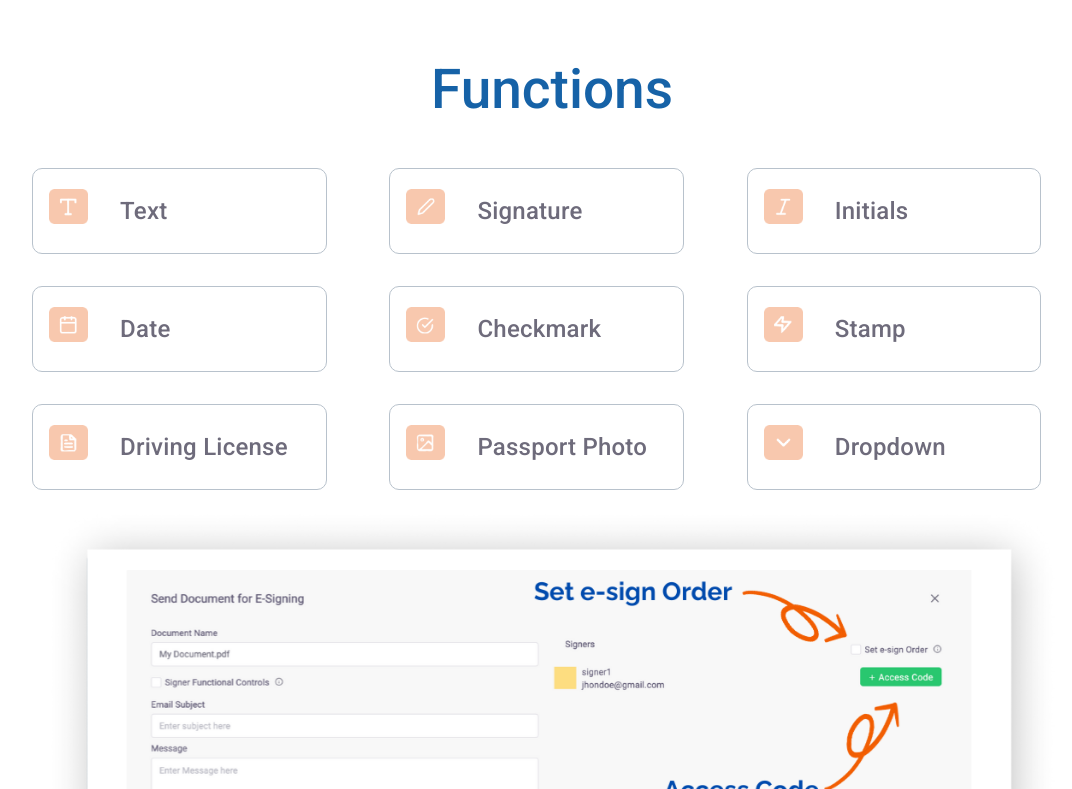
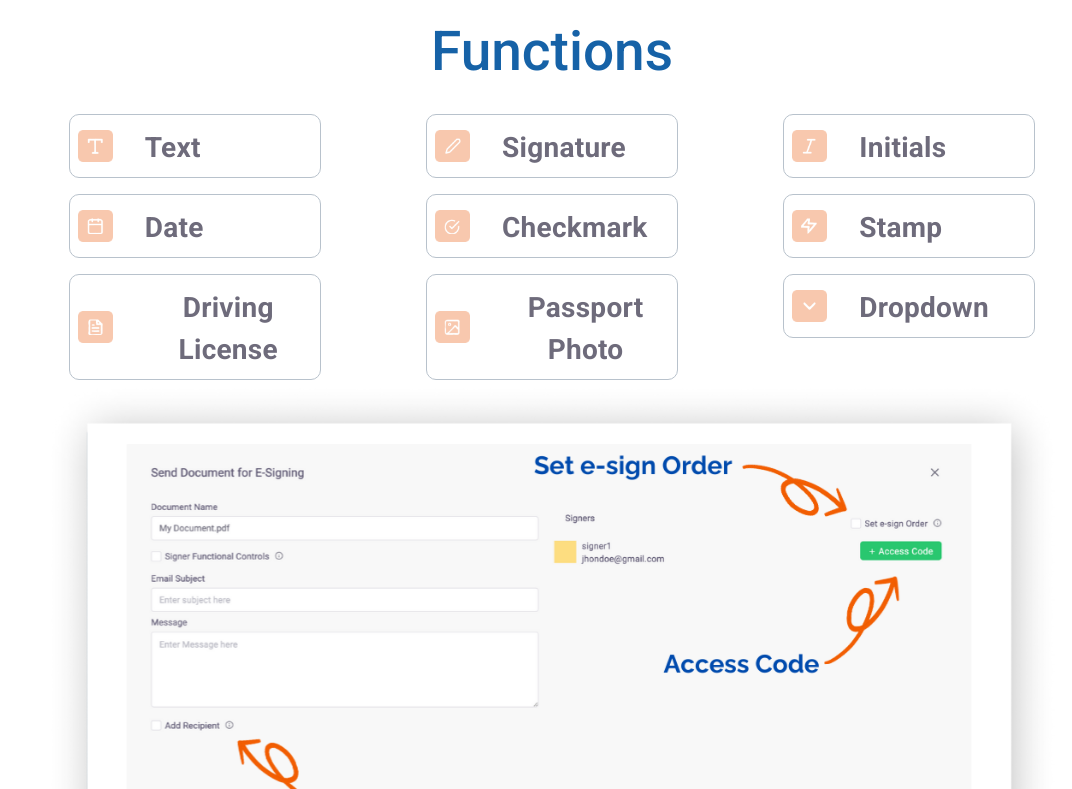
Before and after one commit to developer1Mtechub/Requiredsign_Website, a React (Create React App) app: page /features in a window 1280 px wide. Shown: the part 1511-2300 px from the top of the page, without its empty margins (88-1160 px from the left). Built offline with nearby package versions, Linux system fonts and the light colour scheme.

Commit message:
final commit

```diff
--- a/src/components/aboutus/map.jsx
+++ b/src/components/aboutus/map.jsx
@@ -11,11 +11,11 @@ function Map() {
             <Box pt={5} pb={5}>
                 <Box pl={{ xs: 5, md: 13 }} pr={{ xs: 5, md: 13 }}>
                     <Stack direction="column" spacing={4}>
-                        <Typography variant="paragraph" sx={{ alignSelf: "center", fontFamily: "Roboto", lineHeight: "35px" }} fontWeight="medium" fontSize={{ xs: "15px", md: "30px" }} color="#6E6B7B">
+                        <Typography variant="paragraph" sx={{ alignSelf: "center", fontFamily: "Roboto", lineHeight: "35px" }} fontWeight="medium" fontSize={{ xs: "15px", md: "33px" }} color="#6E6B7B">
                             Clients can be hosted  <span style={{ fontWeight: "bold", color: "#1662A7", textTransform: "capitalize" }}>ON-PREMISE</span> or on <span style={{ fontWeight: "bold", color: "#1662A7", textTransform: "capitalize" }}>OUR CLOUD SERVERS</span> located in
                         </Typography>
 
-                        <Typography variant="paragraph" sx={{ alignSelf: "center", fontFamily: "Roboto", lineHeight: "35px" }} fontWeight="bold" fontSize={{ xs: "15px", md: "43px" }} color="#25B2E8">
+                        <Typography variant="paragraph" sx={{ alignSelf: "center", fontFamily: "Roboto", lineHeight: "35px" }} fontWeight="bold" fontSize={{ xs: "15px", md: "53px" }} color="#25B2E8">
                             US, CAN, LATIN, UK, EU, ASIAN and OTHER REGIONS
                         </Typography>
 
--- a/src/components/features/functions.jsx
+++ b/src/components/features/functions.jsx
@@ -45,18 +45,18 @@ function Functions() {
                             </Typography>
                         </Grid>
 
-                        <Grid xs={12} md={4} p={2}>
-                            <Card
+                        <Grid xs={12} md={4} align="center">
+                            <Box
                                 sx={{
                                     boxShadow: "none",
-                                    width: "90%",
+                                    width: "70%",
                                     borderRadius: "10px",
                                     // backgroundColor: "#F3F4F6",
-                                    border: "1px solid #B8C2CC"
+                                    border: "1px solid #B8C2CC",
+                                    padding: "0px"
                                 }}
                             >
-                                <CardContent>
-                                    <Stack direction="row" spacing={4}>
+                                <Stack direction="row" p={1} spacing={4}>
                                     <Box
                                         component="img"
                                         src={text}
@@ -64,10 +64,10 @@ function Functions() {
                                     />
                                     <Typography
                                         sx={{
-                                                pt: 1,
+                                            pt: 0.5,
                                             fontFamily: "Roboto",
-                                                fontWeight: "medium",
-                                                fontSize: { xs: "14px", md: "24px" },
+                                            fontWeight: "bold",
+                                            fontSize: { xs: "14px", md: "28px" },
                                             color: "#6E6B7B",
                                             transition: "color 0.3s ease, text-align 0.3s ease",
                                             textAlign: "center", // Default text alignment
@@ -76,22 +76,21 @@ function Functions() {
                                         Text
                                     </Typography>
                                 </Stack>
-                                </CardContent>
-                            </Card>
+                            </Box>
                         </Grid>
 
-                        <Grid xs={12} md={4} p={2}>
-                            <Card
+                        <Grid xs={12} md={4} align="center">
+                            <Box
                                 sx={{
                                     boxShadow: "none",
-                                    width: "90%",
+                                    width: "70%",
                                     borderRadius: "10px",
                                     // backgroundColor: "#F3F4F6",
-                                    border: "1px solid #B8C2CC"
+                                    border: "1px solid #B8C2CC",
+                                    padding: "0px"
                                 }}
                             >
-                                <CardContent>
-                                    <Stack direction="row" spacing={4}>
+                                <Stack direction="row" p={1} spacing={4}>
                                     <Box
                                         component="img"
                                         src={signature}
@@ -99,10 +98,10 @@ function Functions() {
                                     />
                                     <Typography
                                         sx={{
-                                                pt: 1,
+                                            pt: 0.5,
                                             fontFamily: "Roboto",
-                                                fontWeight: "medium",
-                                                fontSize: { xs: "14px", md: "24px" },
+                                            fontWeight: "bold",
+                                            fontSize: { xs: "14px", md: "28px" },
                                             color: "#6E6B7B",
                                             transition: "color 0.3s ease, text-align 0.3s ease",
                                             textAlign: "center", // Default text alignment
@@ -111,22 +110,21 @@ function Functions() {
                                         Signature
                                     </Typography>
                                 </Stack>
-                                </CardContent>
-                            </Card>
+                            </Box>
                         </Grid>
 
-                        <Grid xs={12} md={4} p={2}>
-                            <Card
+                        <Grid xs={12} md={4} align="center">
+                            <Box
                                 sx={{
                                     boxShadow: "none",
-                                    width: "90%",
+                                    width: "70%",
                                     borderRadius: "10px",
                                     // backgroundColor: "#F3F4F6",
-                                    border: "1px solid #B8C2CC"
+                                    border: "1px solid #B8C2CC",
+                                    padding: "0px"
                                 }}
                             >
-                                <CardContent>
-                                    <Stack direction="row" spacing={4}>
+                                <Stack direction="row" p={1} spacing={4}>
                                     <Box
                                         component="img"
                                         src={initials}
@@ -134,10 +132,10 @@ function Functions() {
                                     />
                                     <Typography
                                         sx={{
-                                                pt: 1,
+                                            pt: 0.5,
                                             fontFamily: "Roboto",
-                                                fontWeight: "medium",
-                                                fontSize: { xs: "14px", md: "24px" },
+                                            fontWeight: "bold",
+                                            fontSize: { xs: "14px", md: "28px" },
                                             color: "#6E6B7B",
                                             transition: "color 0.3s ease, text-align 0.3s ease",
                                             textAlign: "center", // Default text alignment
@@ -146,22 +144,21 @@ function Functions() {
                                         Initials
                                     </Typography>
                                 </Stack>
-                                </CardContent>
-                            </Card>
+                            </Box>
                         </Grid>
 
-                        <Grid xs={12} md={4} p={2}>
-                            <Card
+                        <Grid xs={12} md={4} align="center" pt={2}>
+                            <Box
                                 sx={{
                                     boxShadow: "none",
-                                    width: "90%",
+                                    width: "70%",
                                     borderRadius: "10px",
                                     // backgroundColor: "#F3F4F6",
-                                    border: "1px solid #B8C2CC"
+                                    border: "1px solid #B8C2CC",
+                                    padding: "0px"
                                 }}
                             >
-                                <CardContent>
-                                    <Stack direction="row" spacing={4}>
+                                <Stack direction="row" p={1} spacing={4}>
                                     <Box
                                         component="img"
                                         src={date}
@@ -169,10 +166,10 @@ function Functions() {
                                     />
                                     <Typography
                                         sx={{
-                                                pt: 1,
+                                            pt: 0.5,
                                             fontFamily: "Roboto",
-                                                fontWeight: "medium",
-                                                fontSize: { xs: "14px", md: "24px" },
+                                            fontWeight: "bold",
+                                            fontSize: { xs: "14px", md: "28px" },
                                             color: "#6E6B7B",
                                             transition: "color 0.3s ease, text-align 0.3s ease",
                                             textAlign: "center", // Default text alignment
@@ -181,22 +178,21 @@ function Functions() {
                                         Date
                                     </Typography>
                                 </Stack>
-                                </CardContent>
-                            </Card>
+                            </Box>
                         </Grid>
 
-                        <Grid xs={12} md={4} p={2}>
-                            <Card
+                        <Grid xs={12} md={4} align="center" pt={2}>
+                            <Box
                                 sx={{
                                     boxShadow: "none",
-                                    width: "90%",
+                                    width: "70%",
                                     borderRadius: "10px",
                                     // backgroundColor: "#F3F4F6",
-                                    border: "1px solid #B8C2CC"
+                                    border: "1px solid #B8C2CC",
+                                    padding: "0px"
                                 }}
                             >
-                                <CardContent>
-                                    <Stack direction="row" spacing={4}>
+                                <Stack direction="row" p={1} spacing={4}>
                                     <Box
                                         component="img"
                                         src={checkmark}
@@ -204,10 +200,10 @@ function Functions() {
                                     />
                                     <Typography
                                         sx={{
-                                                pt: 1,
+                                            pt: 0.5,
                                             fontFamily: "Roboto",
-                                                fontWeight: "medium",
-                                                fontSize: { xs: "14px", md: "24px" },
+                                            fontWeight: "bold",
+                                            fontSize: { xs: "14px", md: "28px" },
                                             color: "#6E6B7B",
                                             transition: "color 0.3s ease, text-align 0.3s ease",
                                             textAlign: "center", // Default text alignment
@@ -216,22 +212,21 @@ function Functions() {
                                         Checkmark
                                     </Typography>
                                 </Stack>
-                                </CardContent>
-                            </Card>
+                            </Box>
                         </Grid>
 
-                        <Grid xs={12} md={4} p={2}>
-                            <Card
+                        <Grid xs={12} md={4} align="center" pt={2}>
+                            <Box
                                 sx={{
                                     boxShadow: "none",
-                                    width: "90%",
+                                    width: "70%",
                                     borderRadius: "10px",
                                     // backgroundColor: "#F3F4F6",
-                                    border: "1px solid #B8C2CC"
+                                    border: "1px solid #B8C2CC",
+                                    padding: "0px"
                                 }}
                             >
-                                <CardContent>
-                                    <Stack direction="row" spacing={4}>
+                                <Stack direction="row" p={1} spacing={4}>
                                     <Box
                                         component="img"
                                         src={stamp}
@@ -239,10 +234,10 @@ function Functions() {
                                     />
                                     <Typography
                                         sx={{
-                                                pt: 1,
+                                            pt: 0.5,
                                             fontFamily: "Roboto",
-                                                fontWeight: "medium",
-                                                fontSize: { xs: "14px", md: "24px" },
+                                            fontWeight: "bold",
+                                            fontSize: { xs: "14px", md: "28px" },
                                             color: "#6E6B7B",
                                             transition: "color 0.3s ease, text-align 0.3s ease",
                                             textAlign: "center", // Default text alignment
@@ -251,22 +246,21 @@ function Functions() {
                                         Stamp
                                     </Typography>
                                 </Stack>
-                                </CardContent>
-                            </Card>
+                            </Box>
                         </Grid>
 
-                        <Grid xs={12} md={4} p={2}>
-                            <Card
+                        <Grid xs={12} md={4} align="center" pt={2}>
+                            <Box
                                 sx={{
                                     boxShadow: "none",
-                                    width: "90%",
+                                    width: "70%",
                                     borderRadius: "10px",
                                     // backgroundColor: "#F3F4F6",
-                                    border: "1px solid #B8C2CC"
+                                    border: "1px solid #B8C2CC",
+                                    padding: "0px"
                                 }}
                             >
-                                <CardContent>
-                                    <Stack direction="row" spacing={4}>
+                                <Stack direction="row" p={1} spacing={4}>
                                     <Box
                                         component="img"
                                         src={driving_license}
@@ -274,10 +268,10 @@ function Functions() {
                                     />
                                     <Typography
                                         sx={{
-                                                pt: 1,
+                                            pt: 0.5,
                                             fontFamily: "Roboto",
-                                                fontWeight: "medium",
-                                                fontSize: { xs: "14px", md: "24px" },
+                                            fontWeight: "bold",
+                                            fontSize: { xs: "14px", md: "28px" },
                                             color: "#6E6B7B",
                                             transition: "color 0.3s ease, text-align 0.3s ease",
                                             textAlign: "center", // Default text alignment
@@ -286,22 +280,21 @@ function Functions() {
                                         Driving License
                                     </Typography>
                                 </Stack>
-                                </CardContent>
-                            </Card>
+                            </Box>
                         </Grid>
 
-                        <Grid xs={12} md={4} p={2}>
-                            <Card
+                        <Grid xs={12} md={4} align="center" pt={2}>
+                            <Box
                                 sx={{
                                     boxShadow: "none",
-                                    width: "90%",
+                                    width: "70%",
                                     borderRadius: "10px",
                                     // backgroundColor: "#F3F4F6",
-                                    border: "1px solid #B8C2CC"
+                                    border: "1px solid #B8C2CC",
+                                    padding: "0px"
                                 }}
                             >
-                                <CardContent>
-                                    <Stack direction="row" spacing={4}>
+                                <Stack direction="row" p={1} spacing={4}>
                                     <Box
                                         component="img"
                                         src={password_photo}
@@ -309,10 +302,10 @@ function Functions() {
                                     />
                                     <Typography
                                         sx={{
-                                                pt: 1,
+                                            pt: 0.5,
                                             fontFamily: "Roboto",
-                                                fontWeight: "medium",
-                                                fontSize: { xs: "14px", md: "24px" },
+                                            fontWeight: "bold",
+                                            fontSize: { xs: "14px", md: "28px" },
                                             color: "#6E6B7B",
                                             transition: "color 0.3s ease, text-align 0.3s ease",
                                             textAlign: "center", // Default text alignment
@@ -321,22 +314,21 @@ function Functions() {
                                         Passport Photo
                                     </Typography>
                                 </Stack>
-                                </CardContent>
-                            </Card>
+                            </Box>
                         </Grid>
 
-                        <Grid xs={12} md={4} p={2}>
-                            <Card
+                        <Grid xs={12} md={4} align="center" pt={2}>
+                            <Box
                                 sx={{
                                     boxShadow: "none",
-                                    width: "90%",
+                                    width: "70%",
                                     borderRadius: "10px",
                                     // backgroundColor: "#F3F4F6",
-                                    border: "1px solid #B8C2CC"
+                                    border: "1px solid #B8C2CC",
+                                    padding: "0px"
                                 }}
                             >
-                                <CardContent>
-                                    <Stack direction="row" spacing={4}>
+                                <Stack direction="row" p={1} spacing={4}>
                                     <Box
                                         component="img"
                                         src={dropdown}
@@ -344,10 +336,10 @@ function Functions() {
                                     />
                                     <Typography
                                         sx={{
-                                                pt: 1,
+                                            pt: 0.5,
                                             fontFamily: "Roboto",
-                                                fontWeight: "medium",
-                                                fontSize: { xs: "14px", md: "24px" },
+                                            fontWeight: "bold",
+                                            fontSize: { xs: "14px", md: "28px" },
                                             color: "#6E6B7B",
                                             transition: "color 0.3s ease, text-align 0.3s ease",
                                             textAlign: "center", // Default text alignment
@@ -356,8 +348,7 @@ function Functions() {
                                         Dropdown
                                     </Typography>
                                 </Stack>
-                                </CardContent>
-                            </Card>
+                            </Box>
                         </Grid>
                     </Grid>
 
@@ -374,11 +365,11 @@ function Functions() {
                         </Grid>
 
                         <Grid xs={12} md={6} pt={10} align="center">
-                            <Box component="img" src={coming_soon} sx={{ width: { xs: "100%", md: "85%" } }} />
+                            <Box component="img" src={coming_soon} sx={{ width: { xs: "100%", md: "75%" } }} />
                         </Grid>
 
-                        <Grid xs={12} md={6} pt={{ xs: 2, md: 10 }} align=" ">
-                            <div style={{ display: "flex", justifyContent: "right", alignContent: "right" }}>
+                        <Grid xs={12} md={6} pt={{ xs: 2, md: 8 }} align=" ">
+                            <div style={{ display: "flex", justifyContent: "center", alignContent: "center" }}>
                                 <Box sx={{ width: { xs: "100%", md: "80%" }, }}>
                                     <Stack direction="column" spacing={4} pt={7}>
                                         <Typography variant="paragraph" sx={{ alignSelf: "center", fontFamily: "Roboto", lineHeight: "52px" }} fontWeight="normal" fontSize={{ xs: "15px", md: "32px" }} color="#6E6B7B">
@@ -386,7 +377,7 @@ function Functions() {
                                         </Typography>
 
                                         <Stack direction="row" spacing={2}>
-                                            <Avatar variant="square" src={secure} sx={{ pt: 1, width: { xs: 20, md: 30 }, height: { xs: 20, md: 35 } }} />
+                                            <Avatar variant="square" src={secure} sx={{ pt: 0.5, width: { xs: 20, md: 30 }, height: { xs: 20, md: 37 } }} />
                                             <div>
                                                 <Typography variant="paragraph" sx={{ alignSelf: "center", fontFamily: "Roboto", lineHeight: "50px" }} fontWeight="normal" fontSize={{ xs: "15px", md: "30px" }} color="#6E6B7B">
                                                     we will be ready by
```
Also changed, not shown: src/components/aboutus/index.jsx (+4 -4 lines), src/components/contactus/index.jsx (+60 -49 lines), src/components/features/index.jsx (+4 -4 lines), src/components/footer/Footer.jsx (+11 -11 lines), src/components/home/Home.jsx (+8 -8 lines), src/components/patners/index.jsx (+9 -9 lines), src/components/pricing&plans/index.jsx (+20 -20 lines), src/components/security&compliance/Datacenters.jsx (+43 -34 lines), src/components/security&compliance/index.jsx (+7 -7 lines). Lines whose indentation alone changed are shown as unchanged.
